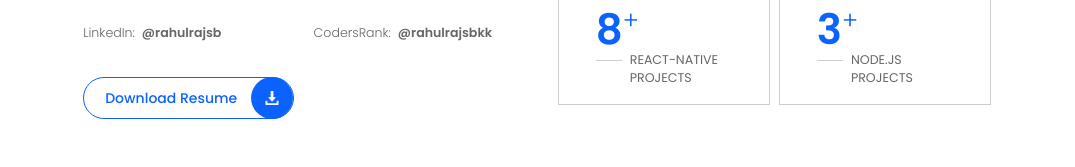
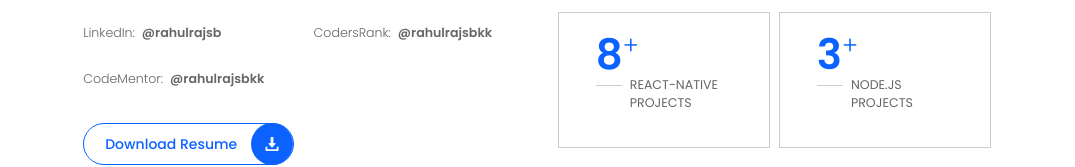
Before and after one commit to rahulrajsbkk/personal-web-app-nextjs-typescript, a Next.js app: page /about in a window 1280 px wide. Shown: the part 345-512 px from the top of the page, without its empty margins (96-1171 px from the left). Built offline with nearby package versions, Linux system fonts and the light colour scheme; a web font is replaced by a local one.

Commit message:
Added CodeMentor Link

```diff
--- a/src/components/AboutSection/index.tsx
+++ b/src/components/AboutSection/index.tsx
@@ -79,6 +79,17 @@ function AboutSection(): JSX.Element {
               >
                 <span>@rahulrajsbkk</span>
               </a>
+            </div>{" "}
+            <div className={classNames.item}>
+              CodeMentor:&nbsp;&nbsp;
+              <wbr />
+              <a
+                href="https://www.codementor.io/@rahulrajsbkk"
+                target="_blank"
+                rel="noreferrer"
+              >
+                <span>@rahulrajsbkk</span>
+              </a>
             </div>
           </div>
           <a
```
